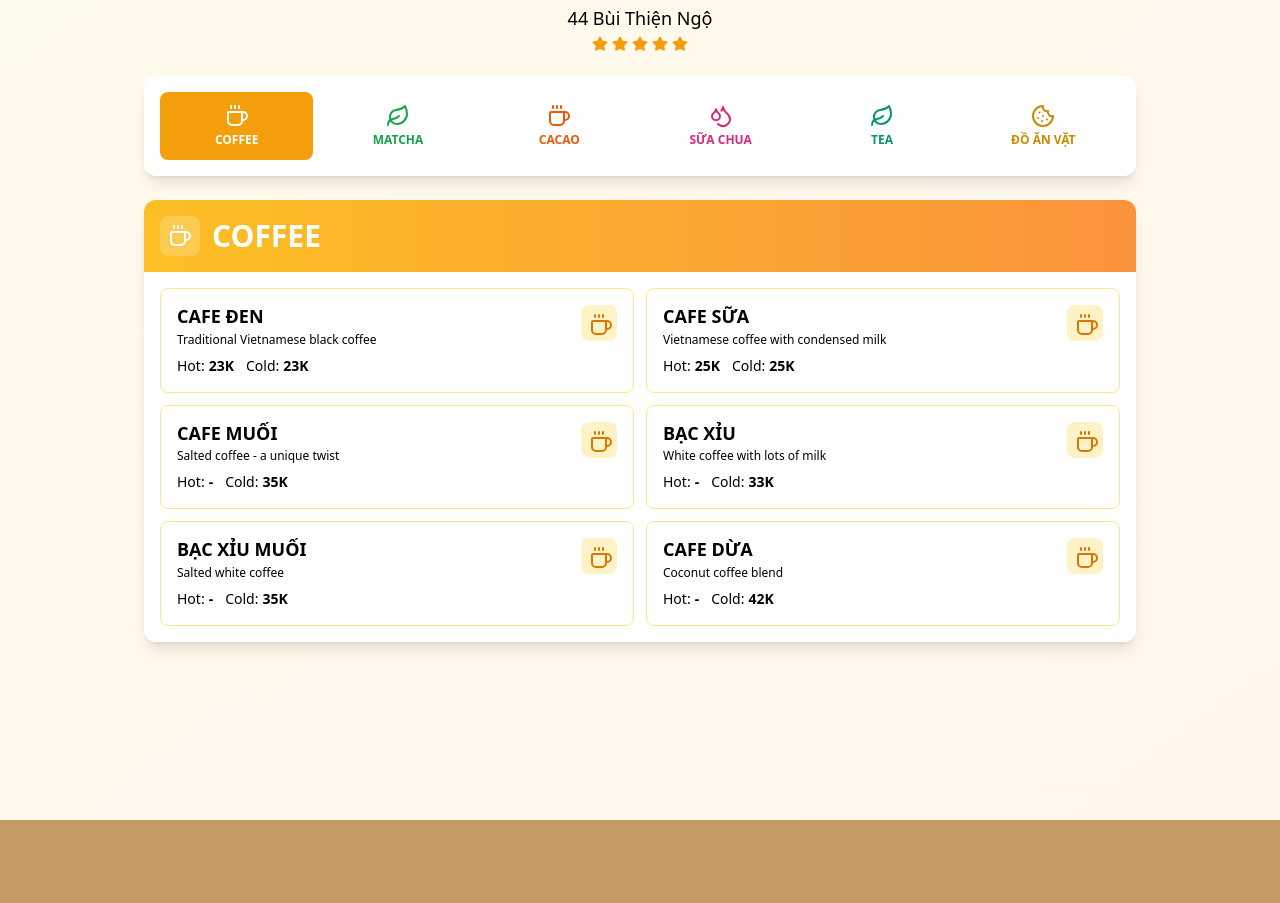
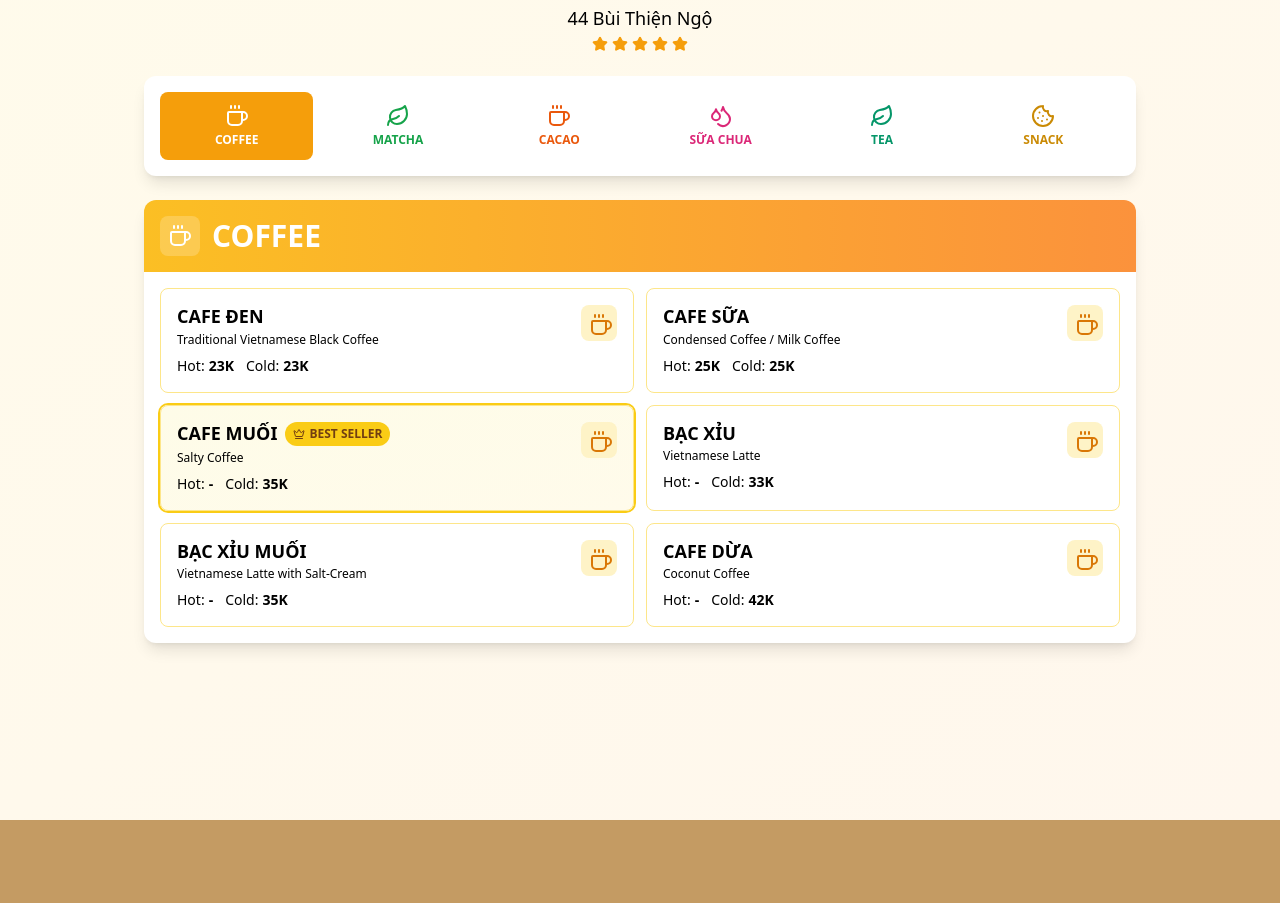
Before and after one commit to jamaisseule/dreamhousecoffee, a React (Create React App) app: page / in a window 1280 px wide. Shown: the part 1500-2403 px from the top of the page. Built offline with nearby package versions, Linux system fonts and the light colour scheme.

Commit message:
fix menu & add best seller

```diff
--- a/src/components/Menu.jsx
+++ b/src/components/Menu.jsx
@@ -6,6 +6,7 @@ import {
   Cookie,
   ChevronRight,
   Star,
+  Crown,
 } from "lucide-react";
 
 const Menu = () => {
@@ -21,37 +22,38 @@ const Menu = () => {
           name: "CAFE ĐEN",
           hot: "23K",
           cold: "23K",
-          description: "Traditional Vietnamese black coffee",
+          description: "Traditional Vietnamese Black Coffee",
         },
         {
           name: "CAFE SỮA",
           hot: "25K",
           cold: "25K",
-          description: "Vietnamese coffee with condensed milk",
+          description: "Condensed Coffee / Milk Coffee",
         },
         {
           name: "CAFE MUỐI",
           hot: "-",
           cold: "35K",
-          description: "Salted coffee - a unique twist",
+          description: "Salty Coffee",
+          bestSeller: true,
         },
         {
           name: "BẠC XỈU",
           hot: "-",
           cold: "33K",
-          description: "White coffee with lots of milk",
+          description: "Vietnamese Latte",
         },
         {
           name: "BẠC XỈU MUỐI",
           hot: "-",
           cold: "35K",
-          description: "Salted white coffee",
+          description: "Vietnamese Latte with Salt-Cream",
         },
         {
           name: "CAFE DỪA",
           hot: "-",
           cold: "42K",
-          description: "Coconut coffee blend",
+          description: "Coconut Coffee",
         },
       ],
     },
@@ -64,6 +66,7 @@ const Menu = () => {
           name: "MATCHA LATTE",
           price: "39K",
           description: "Smooth matcha with steamed milk",
+          bestSeller: true,
         },
         {
           name: "MATCHA KEM MUỐI",
@@ -102,6 +105,7 @@ const Menu = () => {
           hot: "29K",
           cold: "29K",
           description: "Rich chocolate drink",
+          bestSeller: true,
         },
         {
           name: "CACAO MUỐI",
@@ -155,17 +159,18 @@ const Menu = () => {
           description: "Peach orange lemongrass tea",
         },
         {
-          name: "TRÀ Ổ LONG VẢI",
+          name: "TRÀ Ô LONG VẢI",
           price: "45K",
           description: "Oolong tea with lychee",
         },
         {
-          name: "TRÀ ỐI HOA HỒNG",
+          name: "TRÀ ỔI HOA HỒNG",
           price: "45K",
           description: "Guava rose tea",
+          bestSeller: true,
         },
         {
-          name: "TRÀ Ổ LONG ỐI",
+          name: "TRÀ Ô LONG ỔI",
           price: "45K",
           description: "Oolong guava tea",
         },
@@ -174,7 +179,7 @@ const Menu = () => {
       ],
     },
     snacks: {
-      title: "ĐỒ ĂN VẶT",
+      title: "SNACK",
       icon: <Cookie className="w-6 h-6" />,
       color: "yellow",
       items: [
@@ -244,7 +249,10 @@ const Menu = () => {
   const currentCategory = menuData[activeCategory];
 
   return (
-    <section id="menu" className="py-20 bg-gradient-to-br from-amber-50 to-orange-50 ">
+    <section
+      id="menu"
+      className="py-20 bg-gradient-to-br from-amber-50 to-orange-50 "
+    >
       <div className="min-h-screen py-4">
         <div className="max-w-5xl mx-auto px-4">
           {/* Header - Compact */}
@@ -325,13 +333,25 @@ const Menu = () => {
                     key={index}
                     className={`p-4 border ${getBorderColor(
                       currentCategory.color
-                    )} rounded-lg hover:shadow-md transition-all duration-300`}
+                    )} rounded-lg hover:shadow-md transition-all duration-300 ${
+                      item.bestSeller
+                        ? "ring-2 ring-yellow-400 bg-gradient-to-br from-yellow-50 to-amber-50"
+                        : ""
+                    }`}
                   >
                     <div className="flex justify-between items-start gap-3">
                       <div className="flex-1 min-w-0">
-                        <h4 className="text-lg font-bold text-white-800 mb-1 leading-tight">
-                          {item.name}
-                        </h4>
+                        <div className="flex items-center gap-2 mb-1">
+                          <h4 className="text-lg font-bold text-white-800 leading-tight">
+                            {item.name}
+                          </h4>
+                          {item.bestSeller && (
+                            <div className="flex items-center gap-1 px-2 py-1 bg-yellow-400 text-yellow-900 rounded-full text-xs font-bold">
+                              <Crown className="w-3 h-3" />
+                              <span>BEST SELLER</span>
+                            </div>
+                          )}
+                        </div>
                         <p className="text-white-600 text-xs mb-2 line-clamp-2">
                           {item.description}
                         </p>
```
